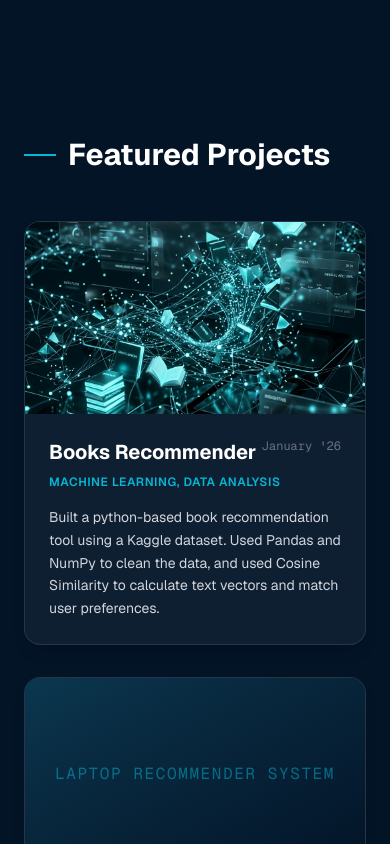
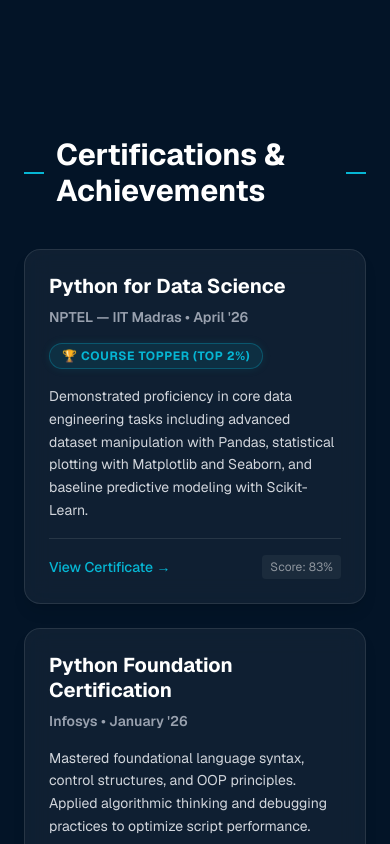
Before and after one commit to deepesh-45/portfolio-deepesh-patel, a Next.js app: page / in a window 390 px wide. Shown: the part 3900-4744 px from the top of the page. Built offline with nearby package versions, Linux system fonts and the light colour scheme.

Commit message:
feat: add final links and certifications section

```diff
--- a/src/app/page.tsx
+++ b/src/app/page.tsx
@@ -2,6 +2,7 @@ import Hero from "@/components/Hero";
 import About from "@/components/About";
 import Skills from "@/components/Skills";
 import Experience from "@/components/Experience";
+import Certifications from "@/components/Certifications";
 import Projects from "@/components/Projects";
 import Contact from "@/components/Contact";
 import Chatbox from "@/components/Chatbox";
@@ -13,6 +14,7 @@ export default function Home() {
       <About />
       <Skills />
       <Experience />
+      <Certifications />
       <Projects />
       <Contact />
       <Chatbox />
--- /dev/null
+++ b/src/components/Certifications.tsx
@@ -0,0 +1,80 @@
+import React from 'react';
+
+const certs = [
+  {
+    title: "Python for Data Science",
+    issuer: "NPTEL — IIT Madras",
+    date: "April '26",
+    link: "https://drive.google.com/file/d/129esc7_P75SsjB8D_p7F77VLrfqwu9gl/view?usp=drivesdk",
+    achievement: "Course Topper (Top 2%)",
+    score: "83%",
+    description: "Demonstrated proficiency in core data engineering tasks including advanced dataset manipulation with Pandas, statistical plotting with Matplotlib and Seaborn, and baseline predictive modeling with Scikit-Learn."
+  },
+  {
+    title: "Python Foundation Certification",
+    issuer: "Infosys",
+    date: "January '26",
+    link: "https://drive.google.com/file/d/1faWANaSfdHVw-NuoBNUGa8uKIgCTwtzb/view?usp=drivesdk",
+    achievement: "",
+    score: "",
+    description: "Mastered foundational language syntax, control structures, and OOP principles. Applied algorithmic thinking and debugging practices to optimize script performance."
+  },
+  {
+    title: "Artificial Intelligence Foundation",
+    issuer: "Infosys",
+    date: "January '26",
+    link: "https://drive.google.com/file/d/1ZXgpFm-6zOqmFNNEhPzyS7yEOvrnaNBO/view?usp=drivesdk",
+    achievement: "",
+    score: "",
+    description: "Gained a foundational understanding of machine learning branches, covering regression models, supervised classification workflows, neural network architectures, and NLP."
+  }
+];
+
+export default function Certifications() {
+  return (
+    <section id="certifications" className="py-20 px-6 w-full max-w-4xl mx-auto relative z-10">
+      <h2 className="text-3xl font-bold text-white mb-10 flex items-center gap-3 justify-center">
+        <span className="w-8 h-[2px] bg-[#06b6d4]"></span>
+        Certifications & Achievements
+        <span className="w-8 h-[2px] bg-[#06b6d4]"></span>
+      </h2>
+
+      <div className="grid grid-cols-1 md:grid-cols-2 lg:grid-cols-3 gap-6">
+        {certs.map((cert, idx) => (
+          <a
+            key={idx}
+            href={cert.link}
+            target="_blank"
+            rel="noopener noreferrer"
+            className="group flex flex-col bg-white/5 backdrop-blur-md border border-white/10 rounded-2xl p-6 shadow-lg hover:border-[#06b6d4]/50 hover:-translate-y-2 transition-all"
+          >
+            <div className="flex-1">
+              <h3 className="text-xl font-bold text-white group-hover:text-[#4cd7f6] transition-colors mb-2 leading-tight">
+                {cert.title}
+              </h3>
+              <p className="text-sm font-semibold text-gray-400 mb-4">{cert.issuer} • {cert.date}</p>
+
+              {cert.achievement && (
+                <div className="inline-block px-3 py-1 bg-[#06b6d4]/10 border border-[#06b6d4]/30 text-[#06b6d4] text-xs font-bold uppercase tracking-wider rounded-full mb-4 shadow-[0_0_10px_rgba(6,182,212,0.1)]">
+                  🏆 {cert.achievement}
+                </div>
+              )}
+
+              <p className="text-sm text-gray-300 leading-relaxed mb-4">
+                {cert.description}
+              </p>
+            </div>
+            <div className="pt-4 border-t border-white/10 flex justify-between items-center mt-auto">
+              <span className="text-[#06b6d4] text-sm font-medium flex items-center gap-1 group-hover:translate-x-1 transition-transform">
+                View Certificate →
+              </span>
+              {cert.score && (
+                <span className="text-xs text-white/50 bg-white/5 px-2 py-1 rounded">Score: {cert.score}</span>
+              )}
+            </div>
+          </a>
+        ))}
+      </div>
+    </section>
+  );
+}
--- a/src/components/Contact.tsx
+++ b/src/components/Contact.tsx
@@ -19,7 +19,7 @@ export default function Contact() {
               <Mail className="w-5 h-5 text-[#06b6d4]" />
               <span>Email Me</span>
             </a>
-            <a href="https://linkedin.com/in/deepesh-patel" target="_blank" rel="noopener noreferrer" className="flex items-center gap-2 px-6 py-3 bg-white/5 hover:bg-white/10 border border-white/20 rounded-full text-white transition-all hover:border-[#06b6d4]/50">
+            <a href="https://www.linkedin.com/in/deepesh-patel-564b35398?utm_source=share_via&utm_content=profile&utm_medium=member_android" target="_blank" rel="noopener noreferrer" className="flex items-center gap-2 px-6 py-3 bg-white/5 hover:bg-white/10 border border-white/20 rounded-full text-white transition-all hover:border-[#06b6d4]/50">
               <svg className="w-5 h-5 text-[#06b6d4] fill-current" viewBox="0 0 24 24"><path d="M19 0h-14c-2.761 0-5 2.239-5 5v14c0 2.761 2.239 5 5 5h14c2.762 0 5-2.239 5-5v-14c0-2.761-2.238-5-5-5zm-11 19h-3v-11h3v11zm-1.5-12.268c-.966 0-1.75-.79-1.75-1.764s.784-1.764 1.75-1.764 1.75.79 1.75 1.764-.783 1.764-1.75 1.764zm13.5 12.268h-3v-5.604c0-3.368-4-3.113-4 0v5.604h-3v-11h3v1.765c1.396-2.586 7-2.777 7 2.476v6.759z"/></svg>
               <span>LinkedIn</span>
             </a>
--- a/src/components/Projects.tsx
+++ b/src/components/Projects.tsx
@@ -7,15 +7,15 @@ const projects = [
     category: "Machine Learning, Data Analysis",
     description: "Built a python-based book recommendation tool using a Kaggle dataset. Used Pandas and NumPy to clean the data, and used Cosine Similarity to calculate text vectors and match user preferences.",
     image: "/project_books.png",
-    link: "#", // User will provide link
+    link: "https://github.com/deepesh-45",
     date: "January '26"
   },
   {
     title: "Laptop Recommender System",
     category: "Machine Learning, Web Deployment",
     description: "Created a laptop recommendation application with a Python backend and an interactive Streamlit frontend. Built filtering logic to rank laptops based on user specs and deployed live on Hugging Face.",
-    image: null, // Placeholder for now
-    link: "#",
+    image: null,
+    link: "https://deepesh-45-my-laptop.hf.space/",
     date: "February '26"
   },
   {
@@ -23,7 +23,7 @@ const projects = [
     category: "Algorithms, Web Development",
     description: "Developed a web-based visualizer using vanilla HTML, CSS, and JavaScript to show how classic sorting algorithms (like Bubble, Merge, and Quick Sort) work in real time. Added a custom UI for speeds/sizes.",
     image: null,
-    link: "#",
+    link: "https://sortify-silk.vercel.app/",
     date: "May '26"
   },
   {
@@ -31,7 +31,7 @@ const projects = [
     category: "AI, Full-Stack",
     description: "Vibe-coded a serverless journaling web app using JavaScript frameworks and Firestore. Integrated the Gemini API to build a supportive AI companion for stress relief, alongside poetry generation tools.",
     image: null,
-    link: "#",
+    link: "https://deepesh-45.github.io/Reflect-AI/",
     date: "June '26"
   }
 ];
```
Also changed, not shown: 1 other file (tests, documents, lock files or other folders).
